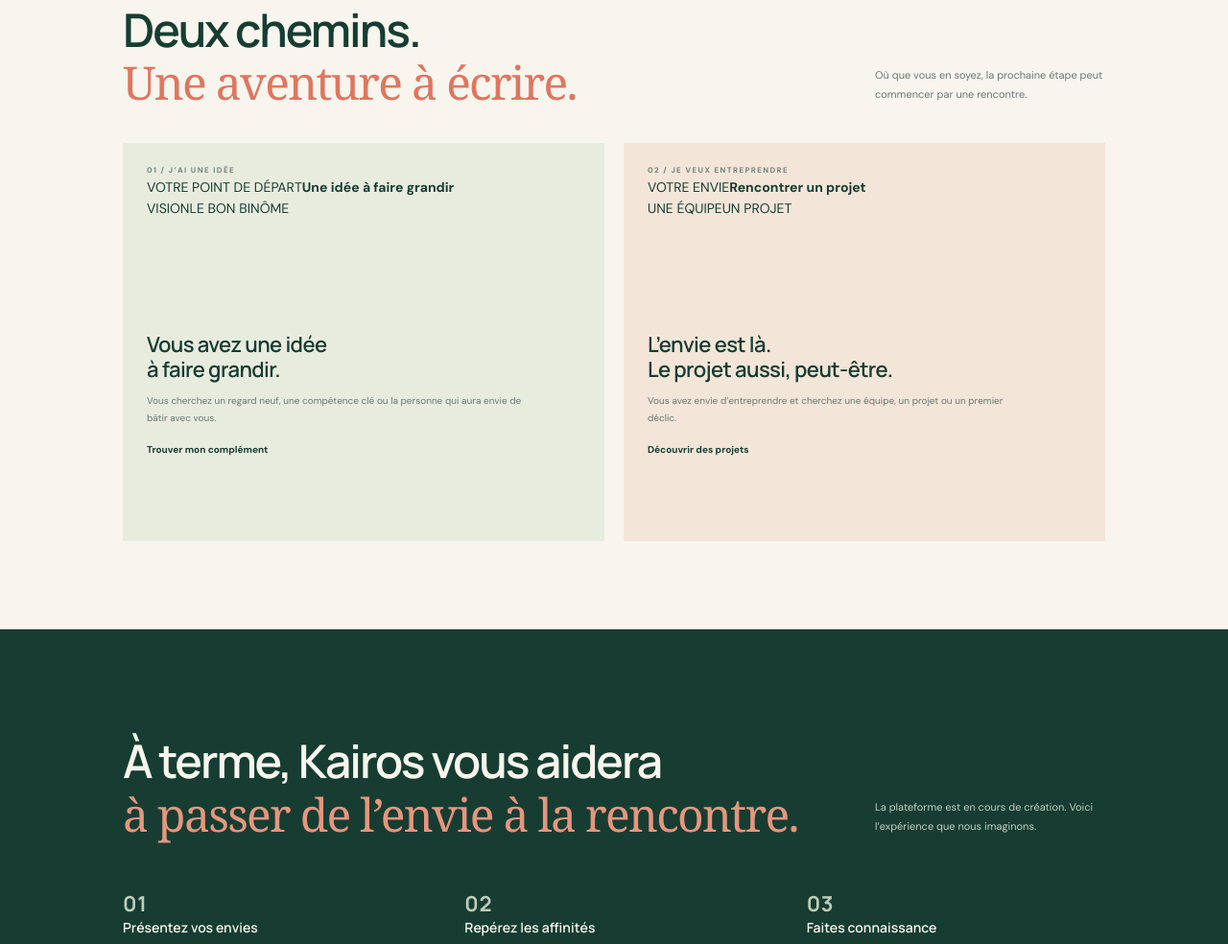
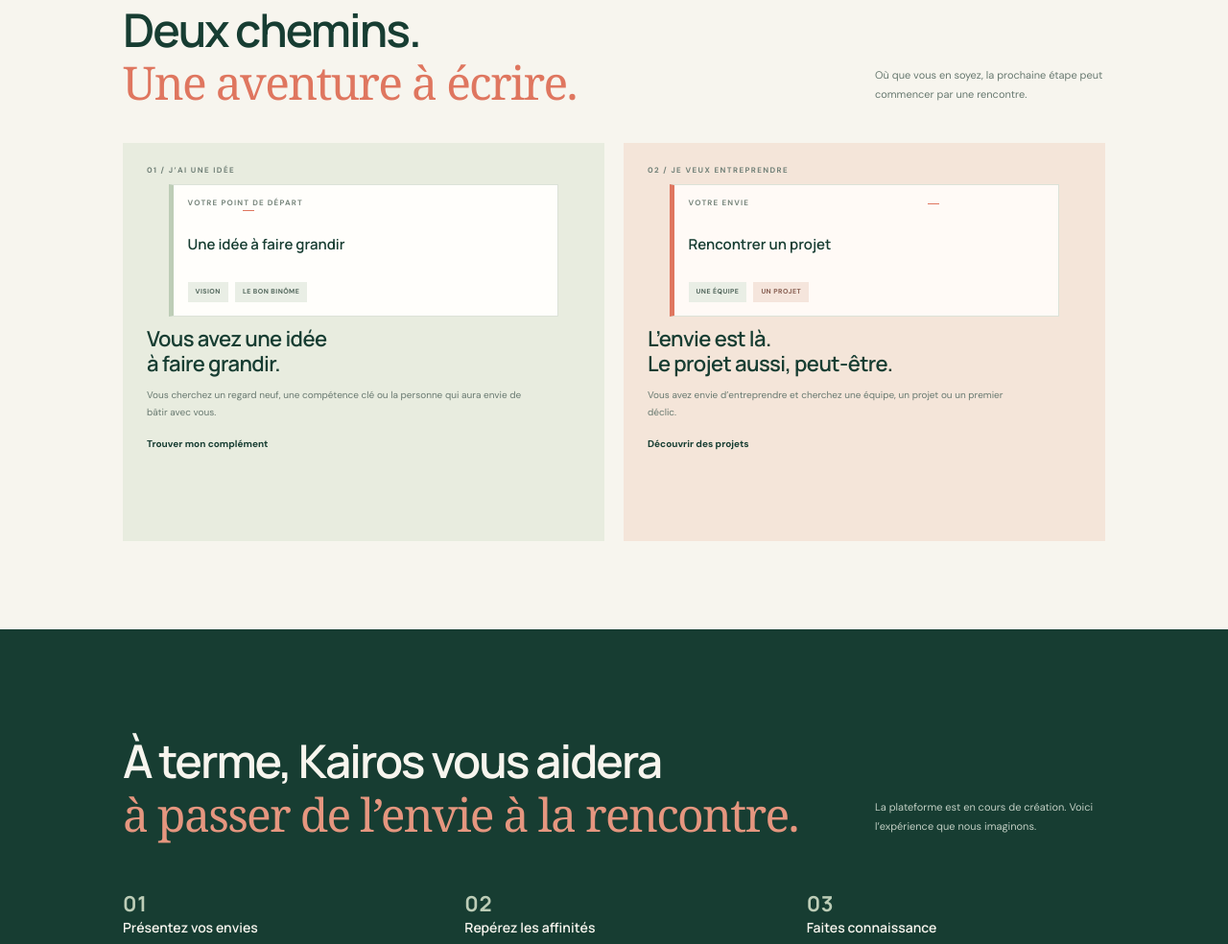
Before and after one commit to kairoscontact01-hue/Kairos-site, a plain HTML site: page index.html in a window 1280 px wide. Shown: the part 2086-3070 px from the top of the page at 96% size. Drawn offline with Linux system fonts and the light colour scheme.

Commit message:
Update style.css

```diff
--- a/style.css
+++ b/style.css
@@ -166,4 +166,14 @@
  .explore-note strong{font-size:11px}
  .hero .micro{margin-top:16px}
 }
-@media(max-width:380px){.header .button-small,.hero-copy>.button{width:168px;min-width:168px;height:46px;min-height:46px;font-size:10px}}
+@media(max-width:380px){.header .button-small,.hero-copy>.button{width:168px;min-width:168px;height:46px;min-height:46px;font-size:10px}}/* Panneaux de parcours : présentation nette, sans effet post-it */
+.illustration{height:156px;position:relative;overflow:hidden}
+.pathway-board{position:absolute;inset:8px 5% 10px;padding:14px 15px;background:#fffefb;border:1px solid #dce2d8;border-left:5px solid var(--sage);display:flex;flex-direction:column;justify-content:space-between;text-align:left}
+.explore-art .pathway-board{border-left-color:var(--coral);background:#fffaf6}
+.board-label{font:700 8px/1.2 var(--sans);letter-spacing:1.15px;color:#78867d}
+.pathway-board>strong{font:600 15px/1.2 var(--display);color:var(--green)}
+.board-steps{display:flex;align-items:center;gap:7px}
+.board-steps span{flex:0 0 auto;padding:6px 8px;background:#e9eee5;color:#51665b;font:700 7px/1.2 var(--sans);letter-spacing:.45px;white-space:nowrap}
+.explore-art .board-steps span:last-child{background:#f5e5dc;color:#855b4e}
+.board-steps i{height:1px;min-width:12px;flex:1;background:#df765f}
+@media(max-width:650px){.illustration{height:142px}.pathway-board{inset:7px 2% 8px;padding:12px}.pathway-board>strong{font-size:14px}.board-steps{gap:5px}.board-steps span{padding:6px 6px;font-size:6.5px}}
```
